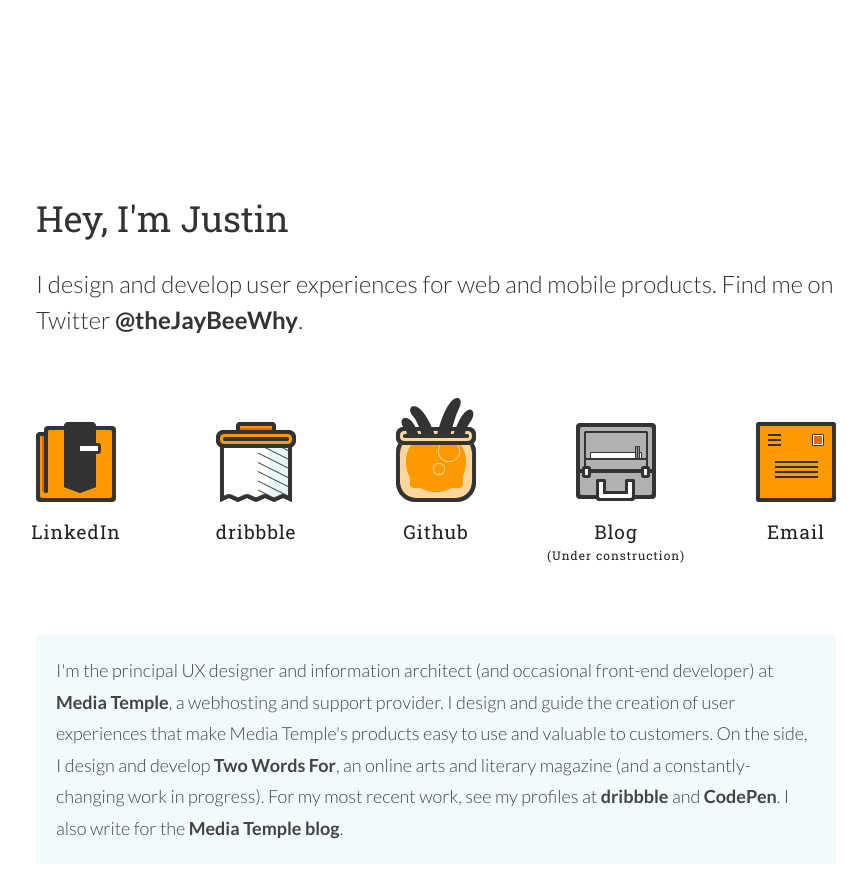
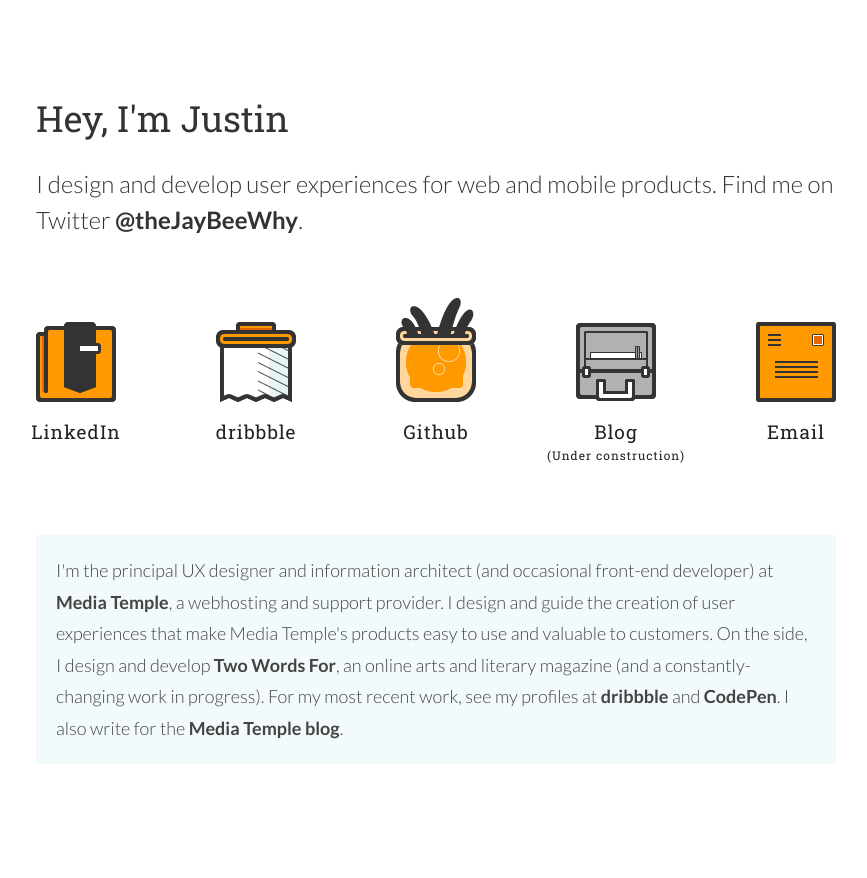
Before and after one commit to justinbyo/jbarr-v3, a Jekyll site: the page built from index.html, in a window 1280 px wide. Shown: the top 878 px of the page, without its empty margins (204-1071 px from the left). Built offline with Jekyll 4.4.1, drawn with Linux system fonts in a browser that asks for light colours; nearby versions of some CDN libraries; some web fonts are replaced; Markdown is read by kramdown in place of the engine named in the settings.

Commit message:
Fixed window padding on every size

```diff
--- a/css/main.css
+++ b/css/main.css
@@ -2162,8 +2162,8 @@
 }
 .page--home .home--above-fold {
   position: relative;
-  padding-top: 200px;
-  padding-top: 12.5rem;
+  padding-top: 60px;
+  padding-top: 3.75rem;
   height: 100%;
   margin-bottom: 0;
   -webkit-box-sizing: border-box;
@@ -2172,6 +2172,30 @@
 }
 @media (max-width: 880px) {
   .page--home .home--above-fold {
+    padding-top: 60px;
+    padding-top: 3.75rem;
+  }
+}
+@media (min-width: 531px) {
+  .page--home .js-bigPadding {
+    padding-top: 200px;
+    padding-top: 12.5rem;
+  }
+}
+@media (max-width: 880px) {
+  .page--home .js-bigPadding {
+    padding-top: 60px;
+    padding-top: 3.75rem;
+  }
+}
+@media (min-width: 531px) {
+  .page--home .js-mediumPadding {
+    padding-top: 100px;
+    padding-top: 6.25rem;
+  }
+}
+@media (max-width: 880px) {
+  .page--home .js-mediumPadding {
     padding-top: 60px;
     padding-top: 3.75rem;
   }
--- a/js/main.js
+++ b/js/main.js
@@ -5,7 +5,20 @@
 
 	fullHeightContainer = $('.js-fullHeight');
     windowHeight = $(window).height();
-    fullHeightContainer.css('min-height', windowHeight);
+    // fullHeightContainer.css('min-height', windowHeight);
+
+    if (windowHeight > 1000 && windowHeight > 800){
+	    $('.js-fullHeight').removeClass('js-mediumPadding');
+	    $('.js-fullHeight').addClass('js-bigPadding');
+    }
+    else if (windowHeight > 800 ){
+	    $('.js-fullHeight').removeClass('js-bigPadding');
+	    $('.js-fullHeight').addClass('js-mediumPadding');
+    }
+    else {
+	    $('.js-fullHeight').removeClass('js-bigPadding');
+	    $('.js-fullHeight').removeClass('js-mediumPadding');
+    }
 }
 
 $(document).ready(resizeWindow);
```
Also changed, not shown: _less/project/home.less (+22 -1 lines), js/main.min.js, 6 other files.
